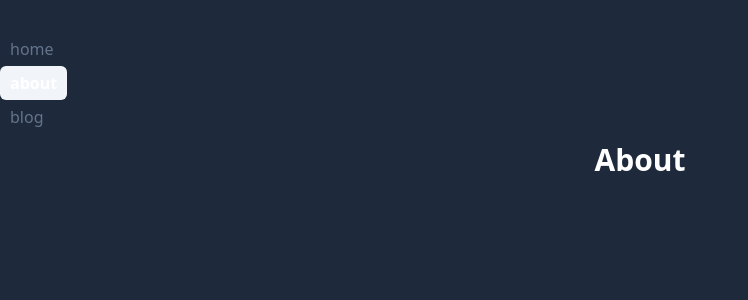
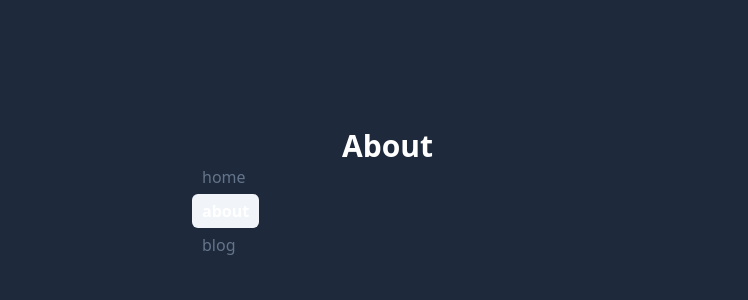
Before and after one commit to ryanmiville/rymi.dev, a Next.js app: page /about in a window 1280 px wide. Shown: the top 300 px of the page, without its empty margins (0-748 px from the left). Built offline with nearby package versions, Linux system fonts and the light colour scheme.

Commit message:
body styling and page titles

```diff
--- a/app/about/page.tsx
+++ b/app/about/page.tsx
@@ -1,5 +1,12 @@
-export default function Blog() {
+import { Metadata } from "next";
+
+export const metadata: Metadata = {
+  title: 'About',
+  description: 'Data engineer.',
+};
+
+export default function About() {
   return (
-		<h1 className="text-center font-bold text-3xl">About</h1>
+		<h1 className="font-bold text-3xl">About</h1>
   )
 }
--- a/app/blog/page.tsx
+++ b/app/blog/page.tsx
@@ -1,5 +1,12 @@
+import { Metadata } from "next";
+
+export const metadata: Metadata = {
+  title: 'Blog',
+  description: 'My thoughts on things.',
+};
+
 export default function Blog() {
   return (
-		<h1 className="text-center font-bold text-3xl">Blog</h1>
+    <h1 className="font-bold text-3xl">Blog</h1>
   )
 }
--- a/app/layout.tsx
+++ b/app/layout.tsx
@@ -17,7 +17,7 @@ export default function RootLayout({
 }) {
   return (
     <html lang="en" className="bg-slate-800 text-white">
-      <body>
+      <body className="antialiased max-w-4xl mb-40 flex flex-col md:flex-row mx-4 mt-8 md:mt-20 lg:mt-32 lg:mx-auto">
         <Navbar />
         <main>
           {children}
--- a/app/page.tsx
+++ b/app/page.tsx
@@ -1,8 +1,6 @@
-import clsx from 'clsx'
-
 export default function Home() {
   return (
-      <div className={clsx("text-center")}>
+      <div className="text-center">
         <h1 className="font-bold text-3xl">Ryan Miville&apos;s Developer Portfolio</h1>
         <br></br>
         <p>under construction</p>
```
